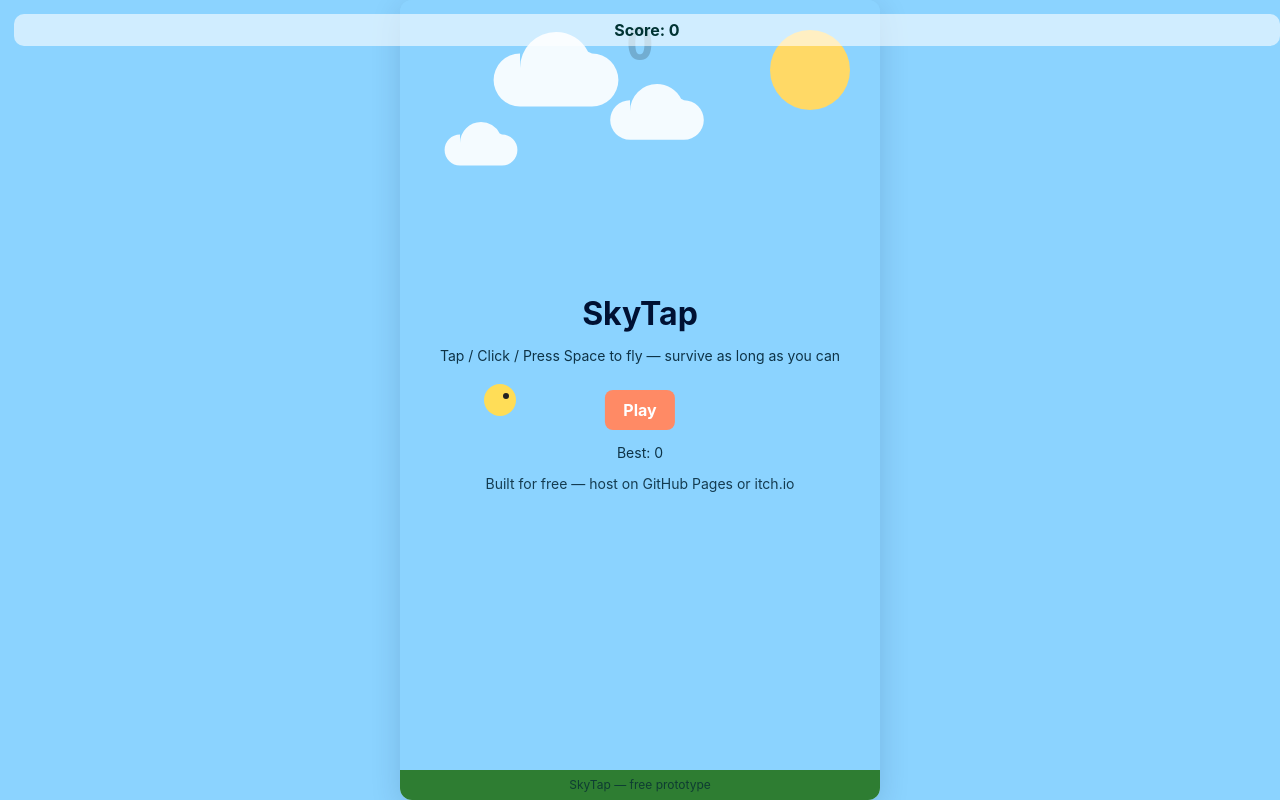
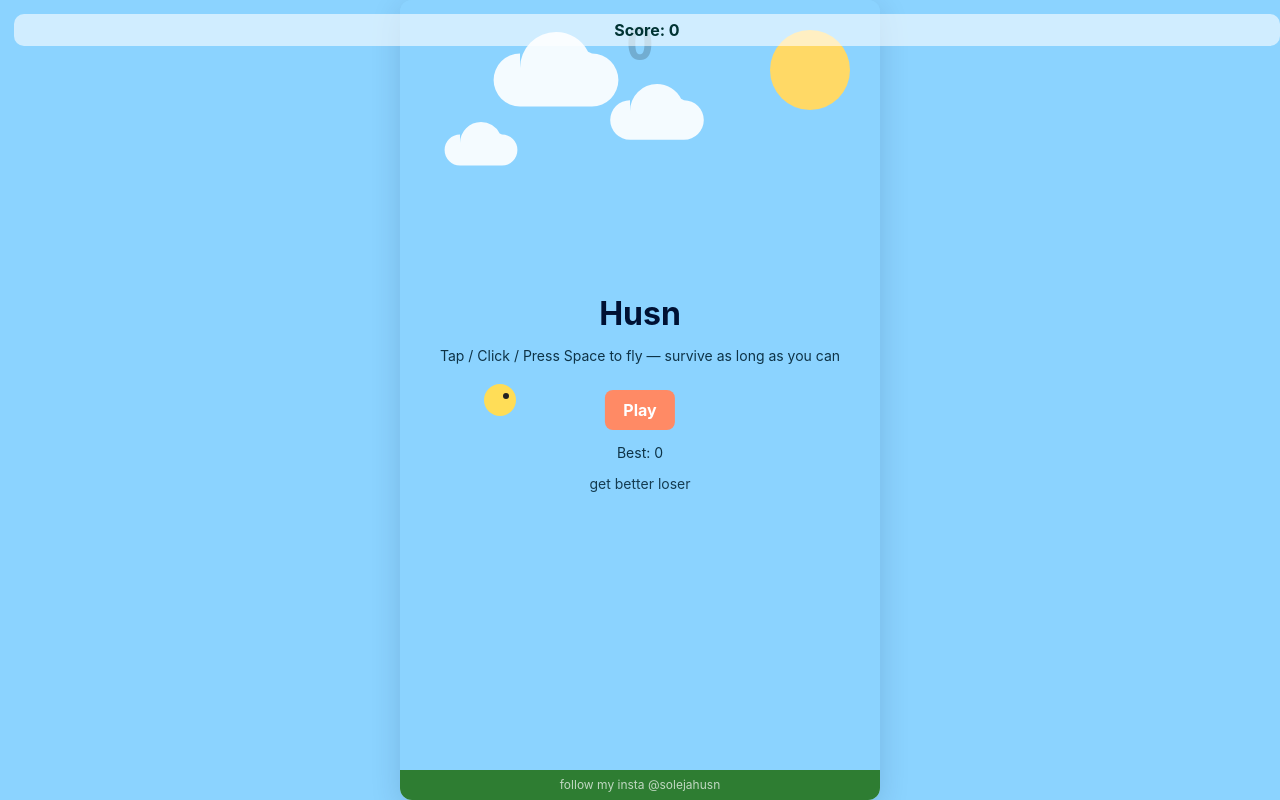
Before and after one commit to jojoisisisisisi/husn, a plain HTML site: page index.html in a window 1280 px wide. Drawn offline with Linux system fonts and the light colour scheme.

Commit message:
Update index.html

```diff
--- a/index.html
+++ b/index.html
@@ -3,7 +3,7 @@
 <head>
   <meta charset="utf-8" />
   <meta name="viewport" content="width=device-width,initial-scale=1" />
-  <title>SkyTap</title>
+  <title>Husn</title>
   <style>
     :root{--bg:#8bd3ff;--ground:#2e7d32;--pipe:#1b5e20;--ball:#ffdd57}
     html,body{height:100%;margin:0;font-family:Inter,system-ui,Arial;background:var(--bg);-webkit-tap-highlight-color:transparent}
@@ -22,11 +22,11 @@
     <div class="overlay ui" id="scoreUI">Score: 0</div>
     <canvas id="game" width="480" height="800"></canvas>
     <div class="centerBox" id="menu">
-      <h1 style="margin:0;color:#013">SkyTap</h1>
+      <h1 style="margin:0;color:#013">Husn</h1>
       <p class="small">Tap / Click / Press Space to fly — survive as long as you can</p>
       <div class="btn" id="startBtn">Play</div>
       <p class="small" id="best">Best: 0</p>
-      <p class="small" style="margin-top:6px;opacity:.85">Built for free — host on GitHub Pages or itch.io</p>
+      <p class="small" style="margin-top:6px;opacity:.85">get better loser</p>
     </div>
     <div class="centerBox" id="gameOver" style="display:none">
       <h2 style="margin:0;color:#013">Game Over</h2>
@@ -35,7 +35,10 @@
       <p class="small" id="shareHint" style="margin-top:8px">Share this link to challenge friends!</p>
     </div>
   </div>
-  <footer>SkyTap — free prototype</footer>
+  <footer><a href="https://instagram.com/solejahusn" target="_blank" style="color: white; text-decoration: none;">
+    follow my insta @solejahusn
+  </a>
+  </footer>
 
 <script>
 (() => {
@@ -62,7 +65,7 @@
   let gapSize = 170;
   let speed = 2.6;
   let score = 0;
-  let highScore = +localStorage.getItem('skytap_best') || 0;
+  let highScore = +localStorage.getItem('husn_best') || 0;
   bestEl.textContent = 'Best: ' + highScore;
 
   // Controls
@@ -98,7 +101,7 @@
     document.getElementById('finalScore').textContent = 'Score: ' + Math.floor(score);
     gameOver.style.display = 'block';
     // Save high score
-    if(Math.floor(score) > highScore){ highScore = Math.floor(score); localStorage.setItem('skytap_best', highScore); bestEl.textContent = 'Best: ' + highScore;}
+    if(Math.floor(score) > highScore){ highScore = Math.floor(score); localStorage.setItem('husn_best', highScore); bestEl.textContent = 'Best: ' + highScore;}
   }
 
   function spawnPipe(){
```
